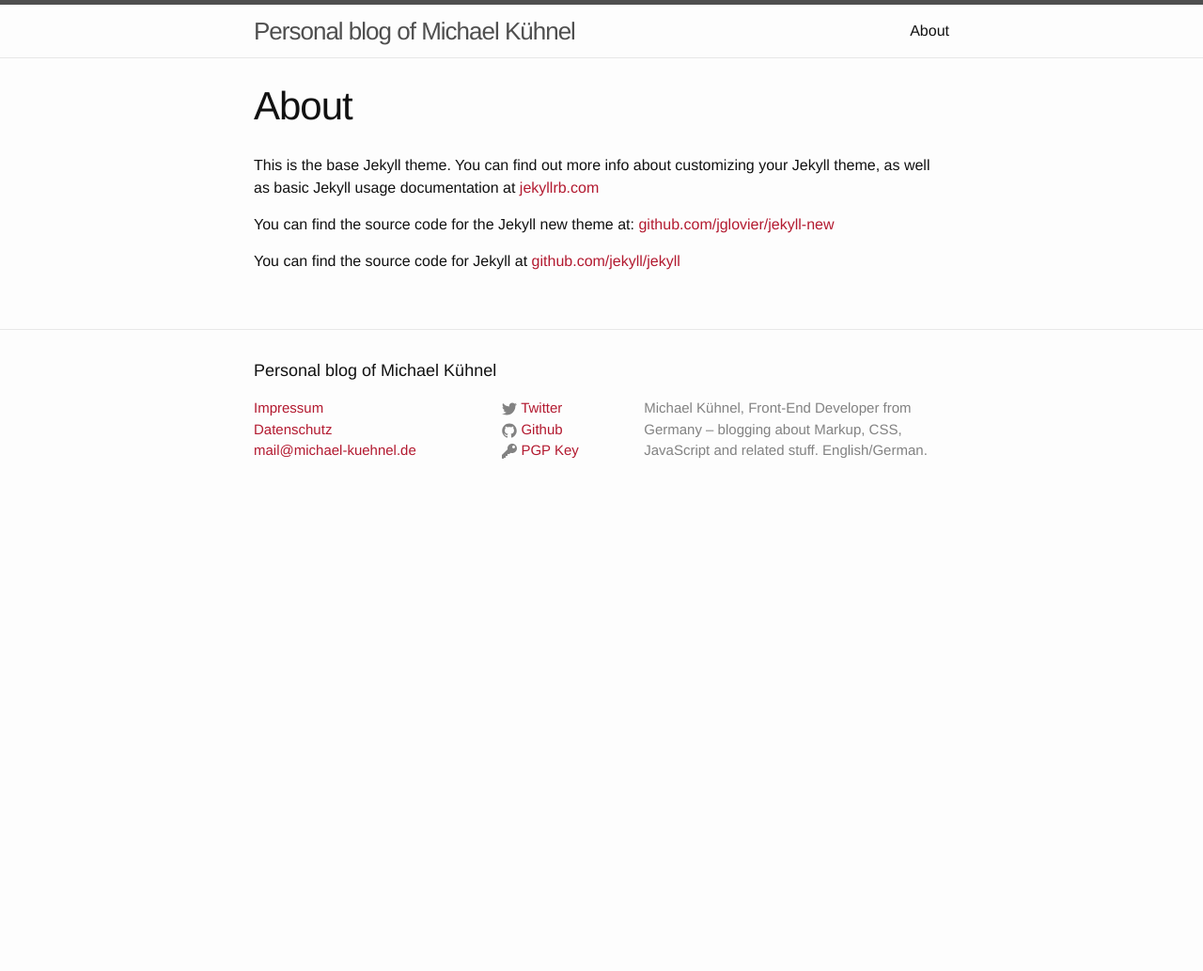
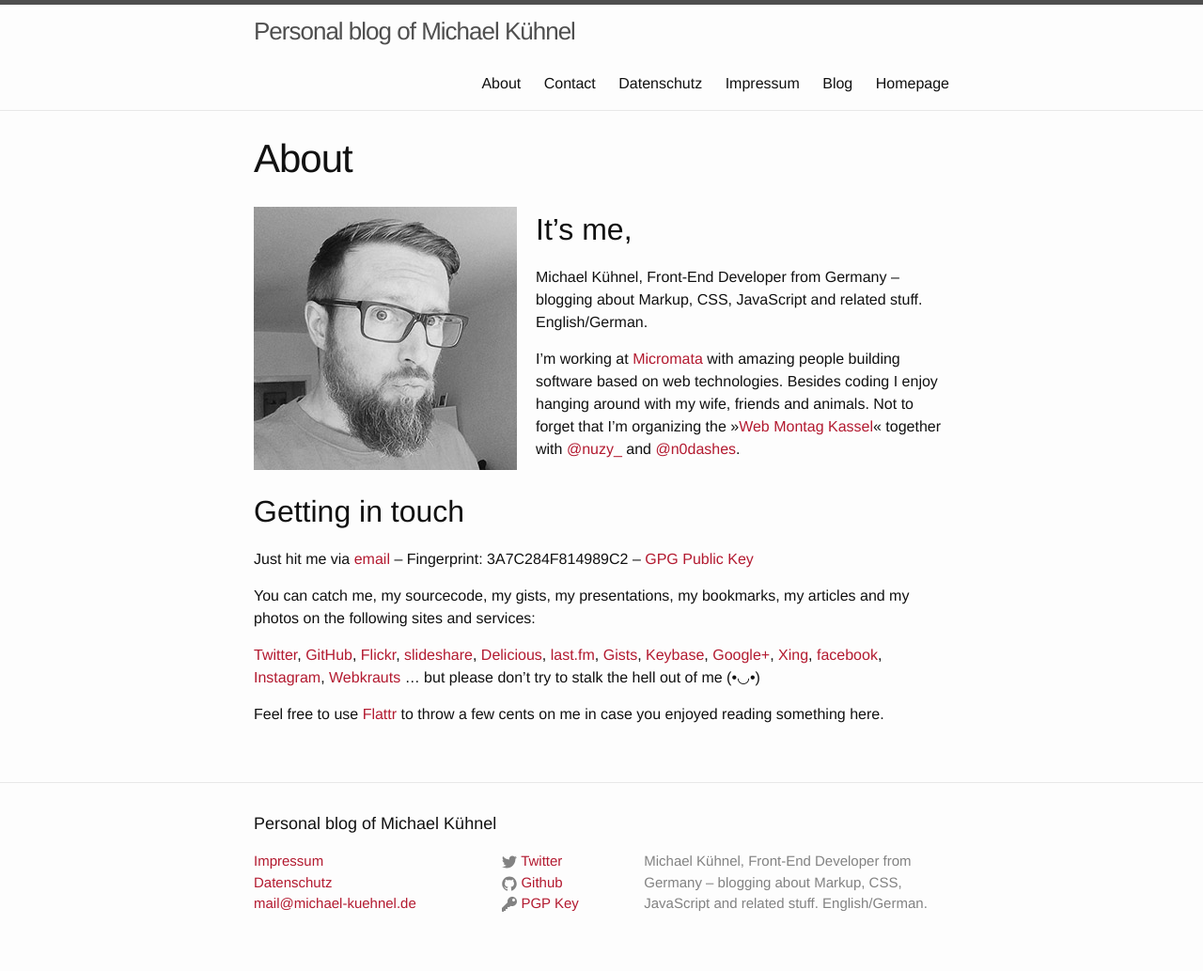
Before and after one commit to mischah/michael-kuehnel.de, a Jekyll site: the page built from about.md, in a window 1280 px wide. Shown: the whole page at 94% size. Built offline with Jekyll 4.4.1, drawn with Linux system fonts in a browser that asks for light colours; before the commit the page ends 900 px from its top, so only the background shows below that.

Commit message:
Update/ add pages

```diff
--- a/about.md
+++ b/about.md
@@ -2,11 +2,45 @@
 layout: page
 title: About
 permalink: /about/
-excerpt: About Me
+menu: true
 ---
 
-This is the base Jekyll theme. You can find out more info about customizing your Jekyll theme, as well as basic Jekyll usage documentation at [jekyllrb.com](http://jekyllrb.com/)
+<div style="overflow:hidden; margin-bottom: 15px;">
+    <img src="/assets/img/me.jpeg" alt="Me" style="float: left; margin-right: 20px;">
+    <div>
+        <h2>It’s me, </h2>
+        <p>
+          {{ site.description }}
+        </p>
+        <p>
+          I’m working at <a href="http://www.micromata.de">Micromata</a> with
+          amazing people building software based on web technologies. Besides
+          coding I enjoy hanging around with my wife, friends and animals.
+          Not to forget that I’m organizing the »<a href="http://webmontag-kassel.de/">Web Montag Kassel</a>« together with <a href="https://twitter.com/nuzy_">@nuzy_</a> and
+          <a href="https://twitter.com/n0dashes">@n0dashes</a>.
+        </p>
 
-You can find the source code for the Jekyll new theme at: [github.com/jglovier/jekyll-new](https://github.com/jglovier/jekyll-new)
+    </div>
+</div>
 
-You can find the source code for Jekyll at [github.com/jekyll/jekyll](https://github.com/jekyll/jekyll)
+## Getting in touch
+
+Just hit me via [email](mailto:mail@michael-kuehnel.de) – Fingerprint: 3A7C284F814989C2 – [GPG Public Key](/files/3A7C284F814989C2.asc)
+
+You can catch me, my sourcecode, my gists, my presentations, my bookmarks, my articles and my photos on the following sites and services:
+
+[Twitter](http://twitter.com/mkuehnel"),
+[GitHub](https://github.com/mischah"),
+[Flickr](http://flickr.com/photos/mischah/"),
+[slideshare](http://www.slideshare.net/mischah"),
+[Delicious](http://delicious.com/mischahr"),
+[last.fm](http://lastfm.de/user/mischah"),
+[Gists](https://gist.github.com/mischah"),
+[Keybase](https://keybase.io/mischah"),
+[Google+](https://plus.google.com/112773480345599843234/posts"),
+[Xing](https://www.xing.com/profile/Michael_Kuehnel"),
+[facebook](http://www.facebook.com/kuehnel.michael"),
+[Instagram](http://instagram.com/mischah"),
+[Webkrauts](http://www.webkrauts.de/autor/michael-kuehnel") … but please don’t try to stalk the hell out of me (•◡•)
+
+Feel free to use [Flattr](https://flattr.com/profile/mischah) to throw a few cents on me in case you enjoyed reading something here.
--- a/index.html
+++ b/index.html
@@ -1,10 +1,13 @@
 ---
 layout: default
+title: Homepage
 ---
 
 <div class="home">
 
-  <h1 class="page-heading">Posts</h1>
+  <h1 class="post-title">Homepage</h1>
+
+  <p>This is the homepage</p>
 
   <ul class="post-list">
     {% for post in site.posts %}
```
Also changed, not shown: blog/index.html (added, +24 -0 lines), contact.md (added, +13 -0 lines), datenschutz.md (+1 -3 lines), impressum.md (+2 -2 lines).
